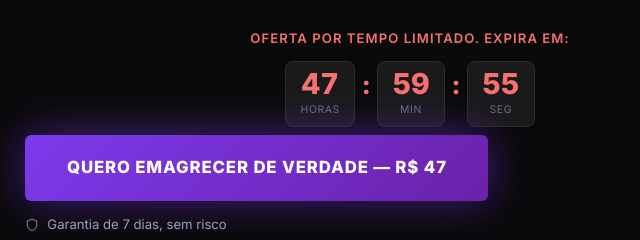
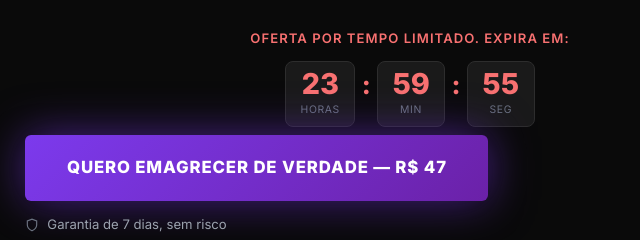
Before and after one commit to vinisalazartf-ctrl/hiit30-site, a plain HTML site: page index.html in a window 1280 px wide. Shown: the part 466-706 px from the top of the page, 230-870 px from the left. Drawn offline with Linux system fonts and the light colour scheme.

Commit message:
Altera contador de urgência de 48h para 24h

```diff
--- a/index.html
+++ b/index.html
@@ -1345,7 +1345,7 @@
     // Countdown Timer (48h a partir da primeira visita)
     (function() {
       const KEY = 'hiit30_expiry';
-      const DURATION = 48 * 60 * 60 * 1000;
+      const DURATION = 24 * 60 * 60 * 1000;
       let expiry = parseInt(localStorage.getItem(KEY));
       if (!expiry || expiry < Date.now()) {
         expiry = Date.now() + DURATION;
```
